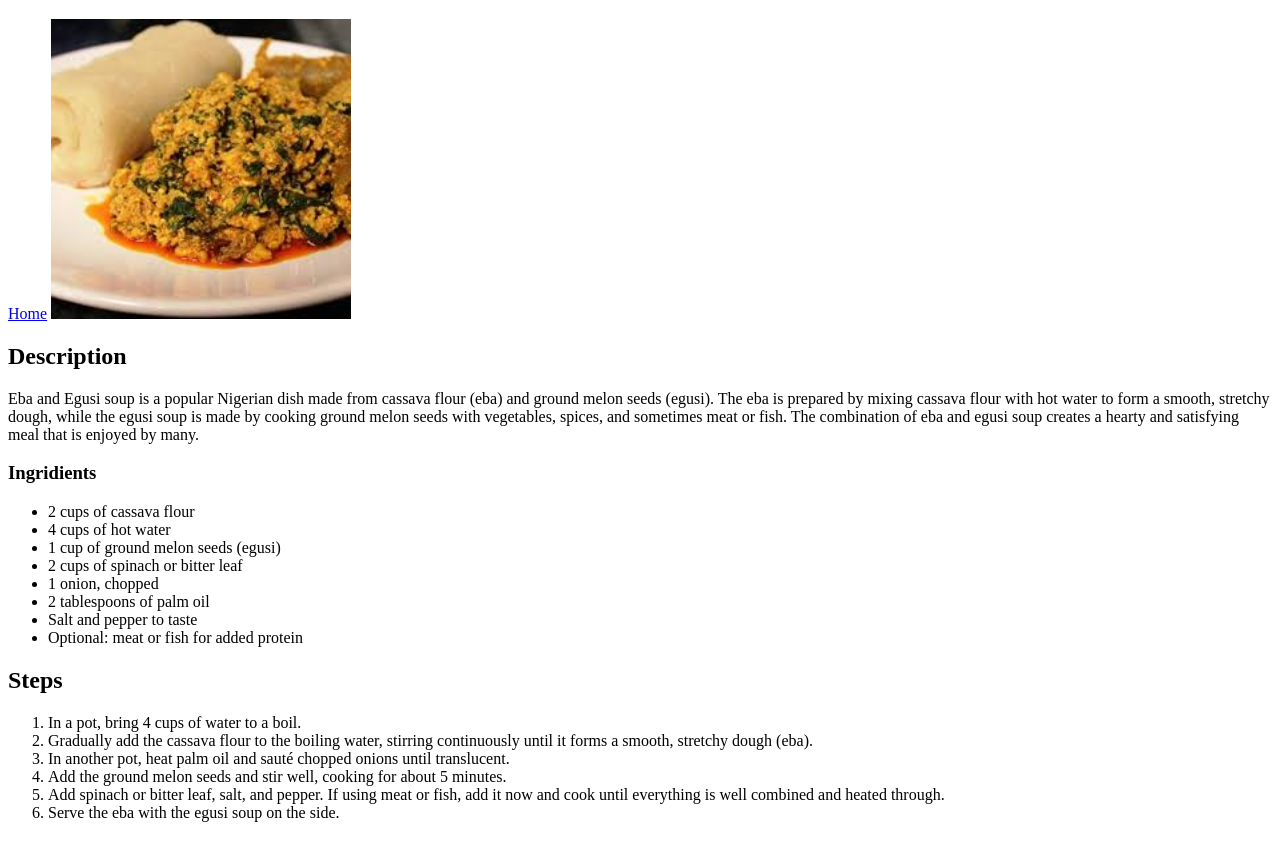
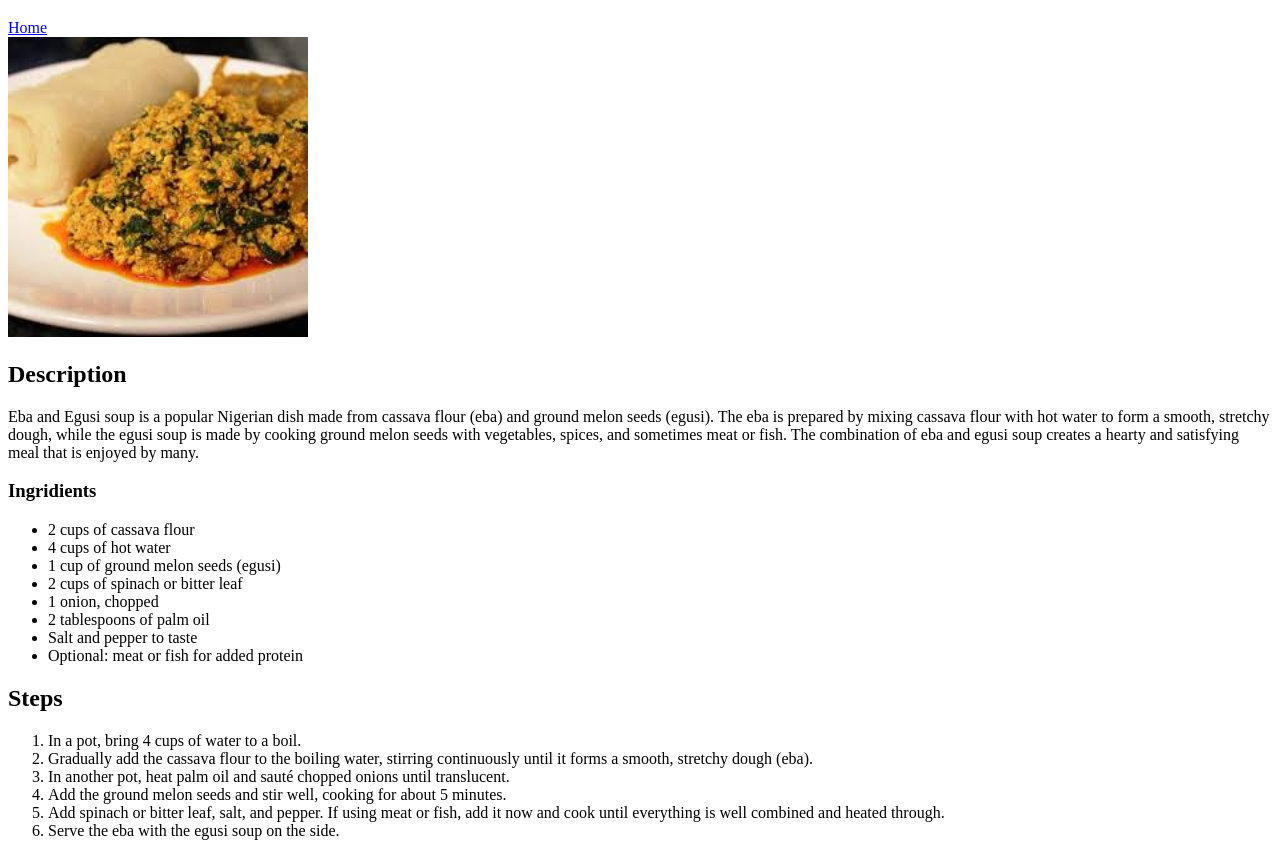
Before and after one commit to Adekunle655/odin-recipes, a plain HTML site: page recipes/ebaandegusi.html in a window 1280 px wide. Shown: the part 61-917 px from the top of the page. Drawn offline with Linux system fonts and the light colour scheme.

Commit message:
Edit recipes/ebaandegusi.html

```diff
--- a/recipes/ebaandegusi.html
+++ b/recipes/ebaandegusi.html
@@ -7,7 +7,7 @@
 </head>
     <body>
          <h1>Odin-recipes</h1>
-    <a href="../index.html">Home</a>
+    <a href="../index.html">Home</a><br>
     <img src="images/ebaandegusi.jpg" alt="ebaandegusi" width="300">
     <h2>Description</h2>
     <p>Eba and Egusi soup is a popular Nigerian dish made from cassava flour (eba) and ground melon seeds (egusi). The eba is prepared by mixing cassava flour with hot water to form a smooth, stretchy dough, while the egusi soup is made by cooking ground melon seeds with vegetables, spices, and sometimes meat or fish. The combination of eba and egusi soup creates a hearty and satisfying meal that is enjoyed by many.</p>
```
Also changed, not shown: recipes/riceandstew.html (+1 -1 lines), recipes/yamandstew.html (+1 -1 lines).
